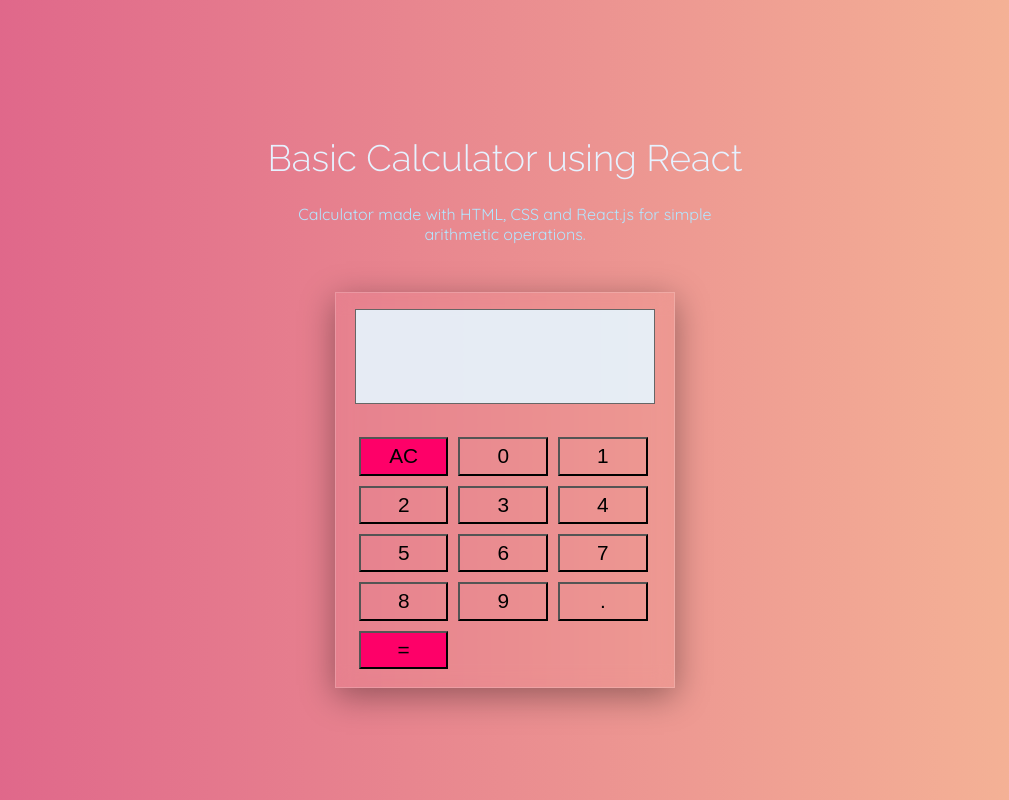
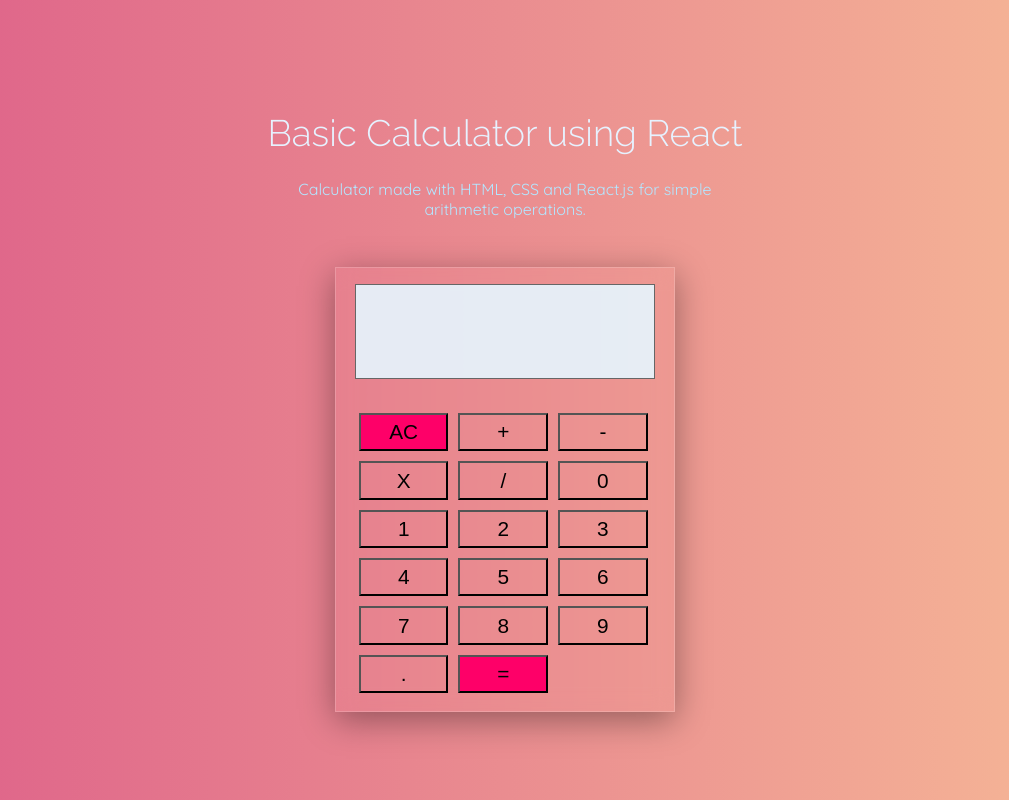
Before and after one commit to Shreyaar12/IEEE-WIE-Youtube-Live-Project, a React (Create React App) app: page / in a window 1280 px wide. Shown: the whole page, without its empty margins (135-1144 px from the left). Built offline with nearby package versions, Linux system fonts and the light colour scheme; a web font is replaced by a local one.

Commit message:
editing calc 2

```diff
--- a/src/App.js
+++ b/src/App.js
@@ -88,11 +88,11 @@
             {" "}
             AC
           </button>
-          {/* {ops.map((el) => (
+          {ops.map((el) => (
             <button value={el} className="btn" onClick={handleOperator}>
               {el}
             </button>
-          ))} */}
+          ))}
           {buttonsArray.map((el) => (
             <button value={el} className="btn" onClick={inputNum}>
               {el}
```
